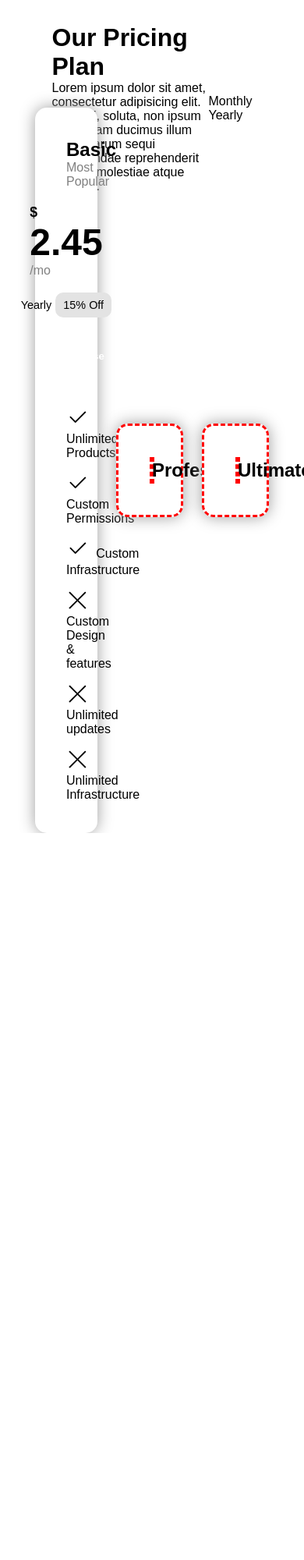
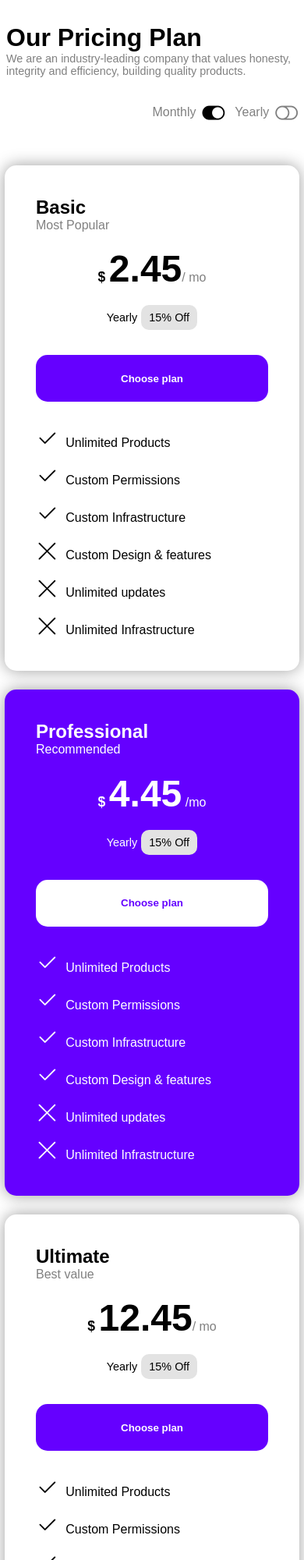
Before and after one commit to mattia-galasso/htmlcss-pricing-plan, a plain HTML site: page index.html in a window 390 px wide. Shown: the top 2000 px of the page at 78% size. Before the commit the page ends 1068 px from the top, so only its background shows below. Drawn offline with nearby package versions, Linux system fonts and the light colour scheme.

Commit message:
Cards Update, Header Update, Fix Responsive action

```diff
--- a/css/style.css
+++ b/css/style.css
@@ -37,22 +37,61 @@ body {
   min-height: 30px;
 }
 
+.desc-header,
+.planner-period,
+.desc-plan,
+.frequency-renew {
+  color: #808080;
+}
+
 /* LAYOUT */
 
 .container {
-  max-width: 70%;
+  max-width: 1200px;
   padding: 0 0.5rem;
   margin: 0 auto;
 }
 
 /* HEADER */
 .page-header {
-  margin: 30px 0;
+  margin: 30px 0 50px 0;
   display: flex;
-  justify-content: center;
+  justify-content: space-between;
   align-items: center;
+  flex-wrap: wrap;
 }
 
+.header-text {
+  padding-bottom: 30px;
+}
+
+.desc-header {
+  font-size: 0.9rem;
+}
+
+.planner-period {
+  align-self: flex-start;
+  text-align: right;
+  flex-grow: 1;
+
+  display: flex;
+  justify-content: flex-end;
+  gap: 8px;
+}
+
+.planner-period span {
+  line-height: 30px;
+}
+
+.planner-period i {
+  font-size: 1.8rem;
+  cursor: pointer;
+}
+
+.on-switch {
+  padding-right: 5px;
+  color: black;
+}
 /* MAIN CONTENTS */
 .page-main {
   margin: 30px 0;
@@ -64,20 +103,22 @@ body {
   justify-content: center;
   align-items: center;
   gap: 1.5rem;
-  height: 650px;
+  flex-wrap: wrap;
 }
 
 .plan-card {
   width: calc(100% / 3 - 1.5rem * 2 / 3);
-  height: ;
+  min-width: 378px;
   border-radius: 15px;
   padding: 2.5rem;
   background-color: white;
   box-shadow: 0px 0px 20px 0px #9d9d9d;
+  /* min-height: 650px; */
 
   display: flex;
   flex-direction: column;
   gap: 2rem;
+  flex-grow: 1;
 }
 
 /* INFORMATION */
@@ -93,14 +134,8 @@ body {
   align-self: flex-start;
 }
 
-.plan-name > span,
-.prize-plan {
-  color: #808080;
-}
-
 .prize-plan > .dollar-symbol,
 .prize-plan > .prize {
-  color: black;
   font-weight: 600;
   font-size: 1.1rem;
 }
@@ -129,13 +164,15 @@ body {
 /* CHOOSE PLAN BUTTON */
 .choose-btn {
   width: 100%;
-  height: 50px;
+  height: 60px;
   margin: 0 auto;
 
   border-radius: 15px;
   background-color: #6500ff;
   color: white;
   font-weight: 600;
+
+  cursor: pointer;
 }
 
 /* PERMISSIONS LIST */
@@ -153,3 +190,31 @@ body {
   font-size: 1.8rem;
   padding-right: 5px;
 }
+
+/* PROFESSIONAL PLAN */
+
+.professional-plan {
+  background-color: #6500ff;
+  color: white;
+}
+
+.professional-plan .rate-square {
+  color: black;
+}
+
+.professional-plan button {
+  color: #6500ff;
+  background-color: white;
+}
+
+/* ULTIMATE PLAN */
+.ultimate-plan > .products-lists {
+  flex-direction: row;
+  justify-content: center;
+  align-items: center;
+  flex-wrap: wrap;
+}
+
+.ultimate-plan > .products-lists li {
+  flex-basis: 360px;
+}
--- a/index.html
+++ b/index.html
@@ -23,15 +23,16 @@
         <!-- HEADER -->
         <div class="header-text">
           <h1>Our Pricing Plan</h1>
-          <p>
-            Lorem ipsum dolor sit amet, consectetur adipisicing elit. Eligendi,
-            soluta, non ipsum quibusdam ducimus illum totam earum sequi
-            repudiandae reprehenderit sunt ea molestiae atque nemo id.
+          <p class="desc-header">
+            We are an industry-leading company that values honesty, integrity
+            and efficiency, building quality products.
           </p>
         </div>
         <div class="planner-period">
-          <span>Monthly</span>
-          <span>Yearly</span>
+          <span class="monthly-switch">Monthly</span>
+          <i class="bi bi-toggle-on on-switch"></i>
+          <span class="yearly-switch">Yearly</span>
+          <i class="bi bi-toggle-off off-switch"></i>
         </div>
       </header>
       <main class="page-main">
@@ -41,11 +42,12 @@
             <section class="plan-infos">
               <div class="plan-name">
                 <h2>Basic</h2>
-                <span>Most Popular</span>
+                <span class="desc-plan">Most Popular</span>
               </div>
               <div class="prize-plan">
                 <span class="dollar-symbol">$</span>
-                <span class="prize">2.45</span> /mo
+                <span class="prize">2.45</span
+                ><span class="frequency-renew">/ mo</span>
               </div>
               <div class="plan-yearly">
                 Yearly
@@ -82,13 +84,94 @@
           </div>
 
           <!-- PROFESSIONAL PLAN -->
-          <div class="debug professional-plan plan-card">
-            <h2>Professional</h2>
+          <div class="professional-plan plan-card">
+            <section class="plan-infos">
+              <div class="plan-name">
+                <h2>Professional</h2>
+                <span>Recommended</span>
+              </div>
+              <div class="prize-plan">
+                <span class="dollar-symbol">$</span>
+                <span class="prize">4.45</span> /mo
+              </div>
+              <div class="plan-yearly">
+                Yearly
+                <div class="rate-square">15% Off</div>
+              </div>
+            </section>
+            <button class="choose-btn">Choose plan</button>
+            <ul class="products-lists">
+              <li>
+                <i class="bi bi-check2"></i>
+                <span class="item-product">Unlimited Products</span>
+              </li>
+              <li>
+                <i class="bi bi-check2"></i>
+                <span class="item-product">Custom Permissions</span>
+              </li>
+              <li>
+                <i class="bi bi-check2"></i>
+                <span class="item-product">Custom Infrastructure</span>
+              </li>
+              <li>
+                <i class="bi bi-check2"></i>
+                <span class="item-product">Custom Design & features</span>
+              </li>
+              <li>
+                <i class="bi bi-x-lg"></i>
+                <span class="item-product">Unlimited updates</span>
+              </li>
+              <li>
+                <i class="bi bi-x-lg"></i>
+                <span class="item-product">Unlimited Infrastructure</span>
+              </li>
+            </ul>
           </div>
 
           <!-- ULTIMATE PLAN -->
-          <div class="debug ultimate-plan plan-card">
-            <h2>Ultimate</h2>
+          <div class="ultimate-plan plan-card">
+            <section class="plan-infos">
+              <div class="plan-name">
+                <h2>Ultimate</h2>
+                <span class="desc-plan">Best value</span>
+              </div>
+              <div class="prize-plan">
+                <span class="dollar-symbol">$</span>
+                <span class="prize">12.45</span
+                ><span class="frequency-renew">/ mo</span>
+              </div>
+              <div class="plan-yearly">
+                Yearly
+                <div class="rate-square">15% Off</div>
+              </div>
+            </section>
+            <button class="choose-btn">Choose plan</button>
+            <ul class="products-lists">
+              <li>
+                <i class="bi bi-check2"></i>
+                <span class="item-product">Unlimited Products</span>
+              </li>
+              <li>
+                <i class="bi bi-check2"></i>
+                <span class="item-product">Custom Permissions</span>
+              </li>
+              <li>
+                <i class="bi bi-check2"></i>
+                <span class="item-product">Custom Infrastructure</span>
+              </li>
+              <li>
+                <i class="bi bi-check2"></i>
+                <span class="item-product">Custom Design & features</span>
+              </li>
+              <li>
+                <i class="bi bi-check2"></i>
+                <span class="item-product">Unlimited updates</span>
+              </li>
+              <li>
+                <i class="bi bi-check2"></i>
+                <span class="item-product">Unlimited Infrastructure</span>
+              </li>
+            </ul>
           </div>
         </section>
       </main>
```
